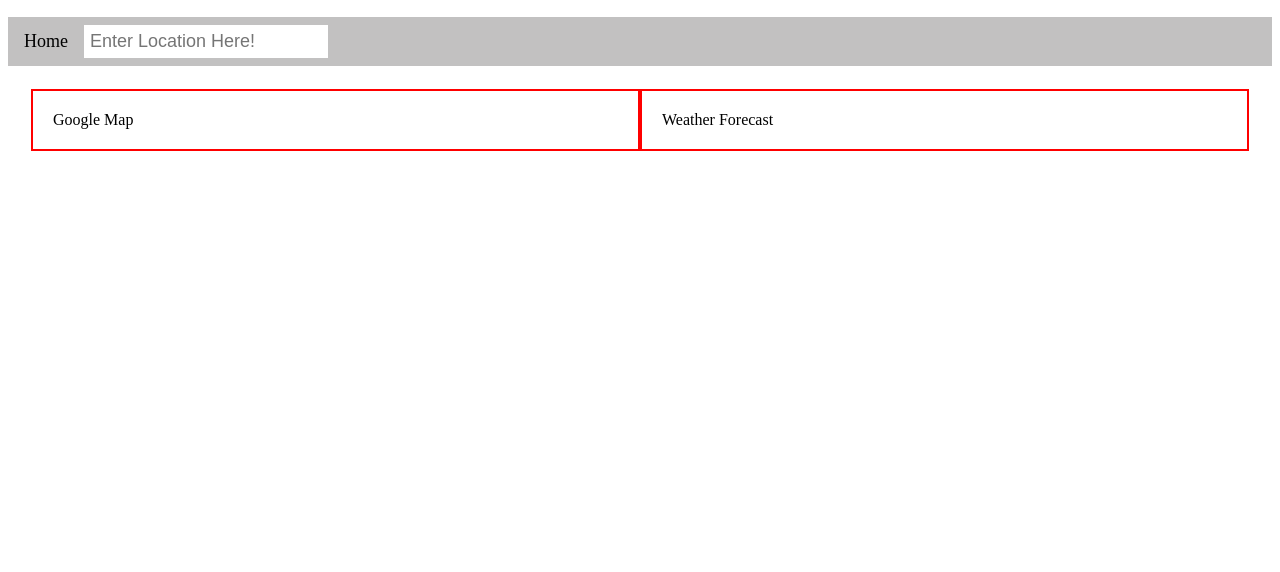
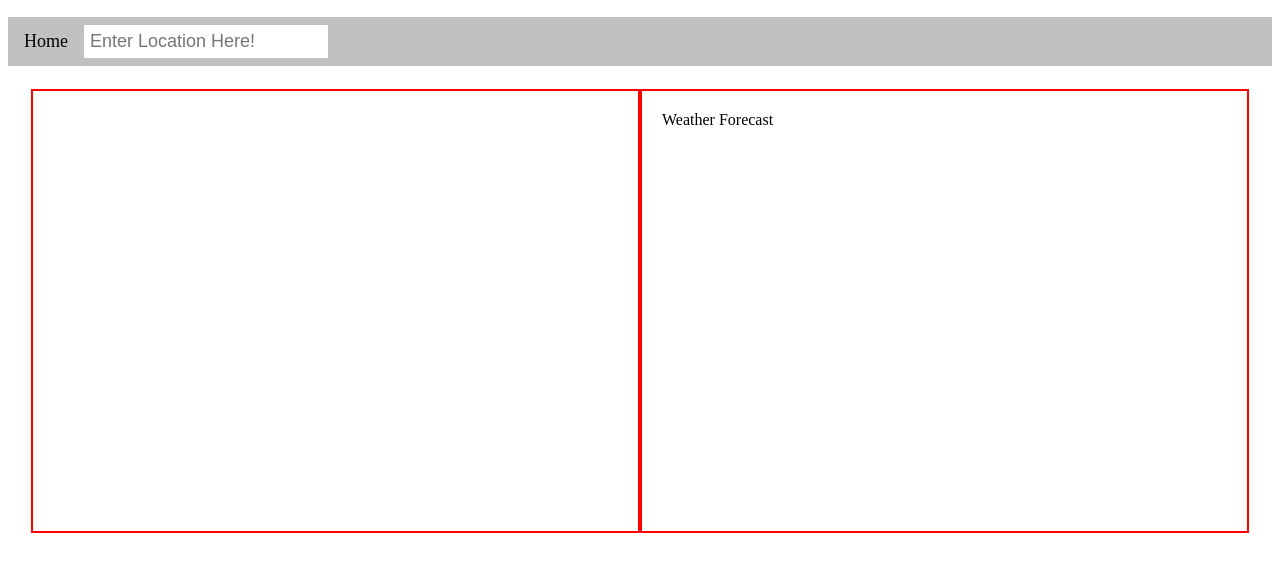
Before and after one commit to SCCroix/team8-project1, a plain HTML site: page index.html in a window 1280 px wide. Shown: the part 50-622 px from the top of the page. Drawn offline with Linux system fonts and the light colour scheme; some packages are replaced by stand-ins of ours.

Commit message:
added map api

```diff
--- a/assets/style.css
+++ b/assets/style.css
@@ -4,6 +4,7 @@
     display: flex;
 }
 .box{
+    height: 400px;
     width: 50%;
     float: left;
     padding: 20px;
@@ -34,3 +35,7 @@
     margin-right: 16px;
     font-size: 18px;
 }
+
+#map {
+    height: 100%;
+}
--- a/index.html
+++ b/index.html
@@ -19,9 +19,10 @@
             <a class="active" href="#home">Home</a>
             <input type="text" placeholder="Enter Location Here!">
     </div>
+
     <div class="wrapper">
         <div class="box">
-            <div class="map">Google Map</div>
+            <div id="map"></div>
         </div>
 
         <div class="box">
@@ -30,9 +31,8 @@
     </div>
 
 
-<script src="https://maps.googleapis.com/maps/api/js?key=AIzaSyACRbt7bdSoF7jLDz7AlifseaPor-Ffiv8&callback=initMap"
-async defer></script>
-<script src="assets/script.js"></script>
+    <script src="https://maps.googleapis.com/maps/api/js?key=AIzaSyACRbt7bdSoF7jLDz7AlifseaPor-Ffiv8&callback=initMap" async defer></script>
+    <script src="assets/script.js"></script>
 
 </body>
 </html>
```
